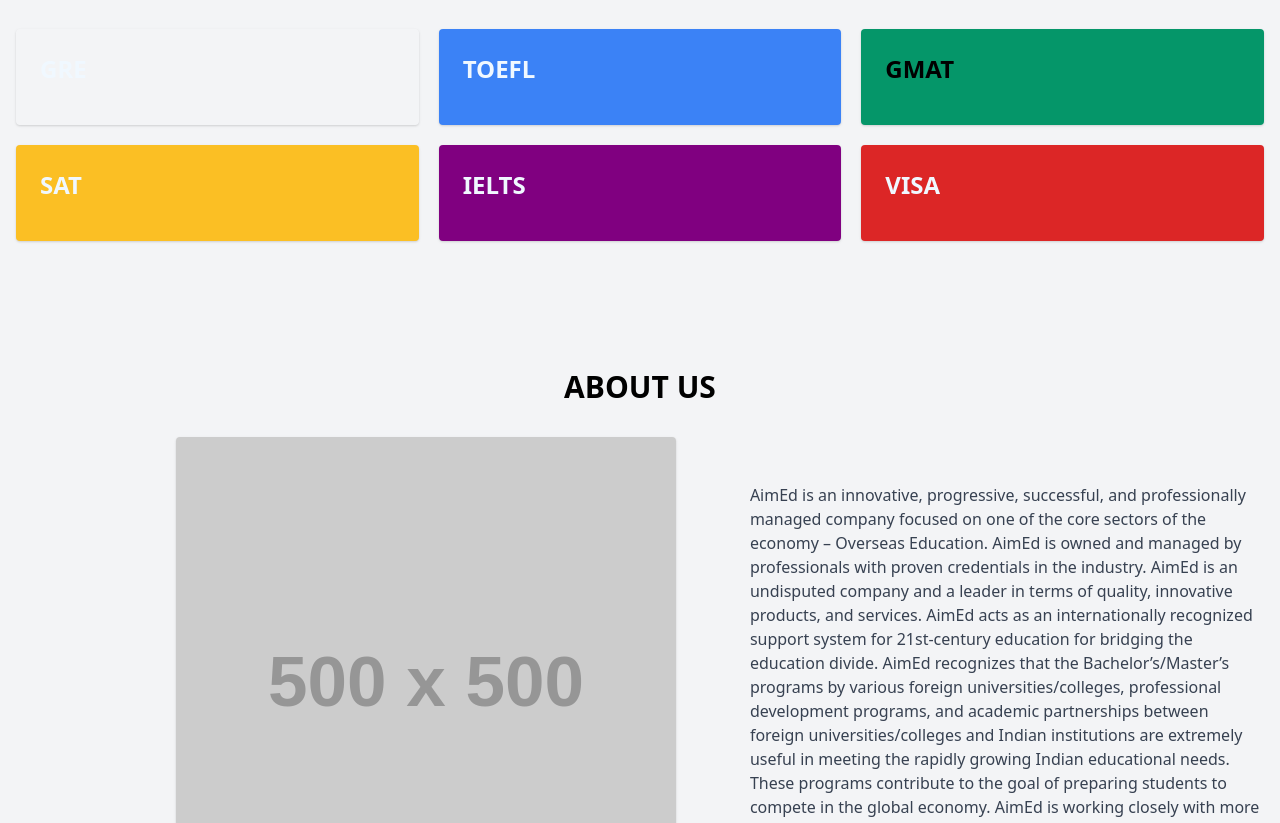
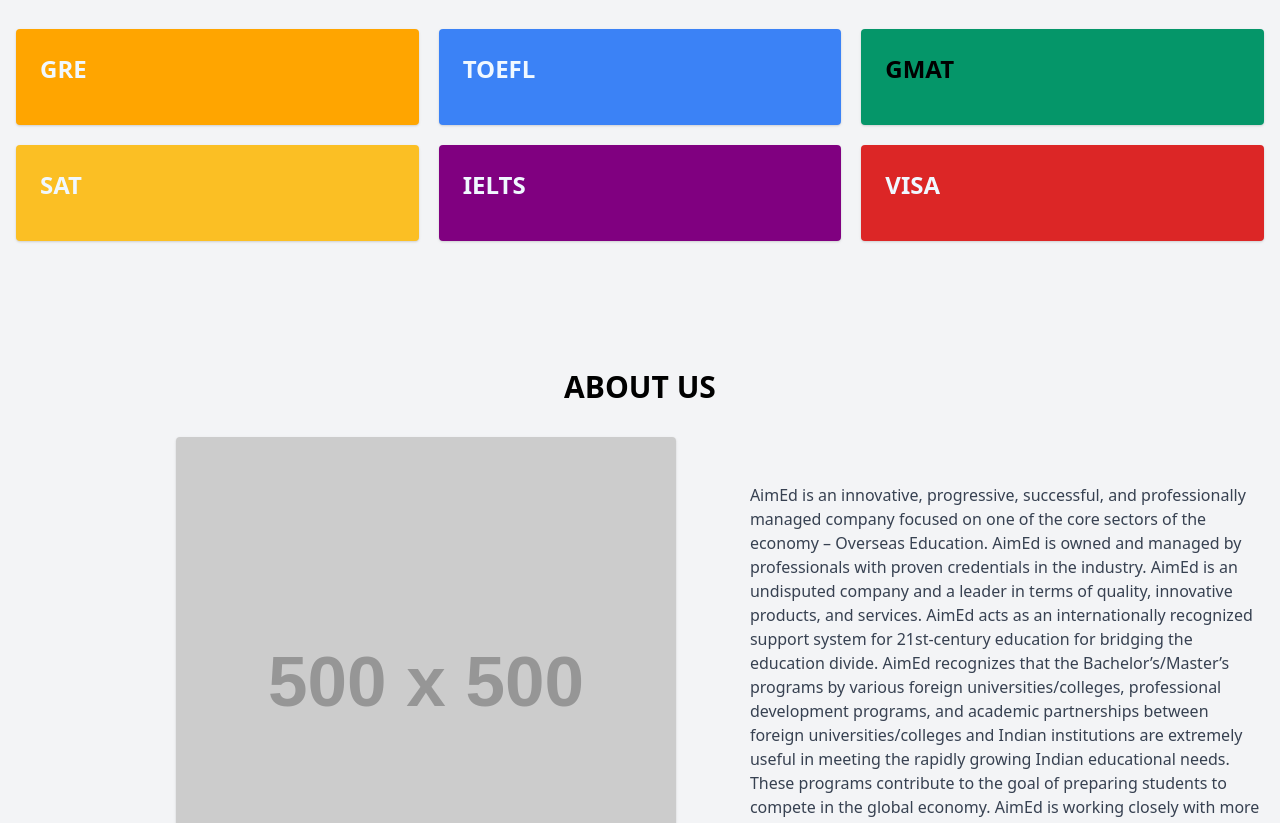
Before and after one commit to PhanindraReddy-07/aimEd, a plain HTML site: page index.html in a window 1280 px wide. Shown: the part 1478-2301 px from the top of the page. Drawn offline with nearby package versions, Linux system fonts and the light colour scheme; placeholder pictures from the web are drawn by us.

Commit message:
Update index.html

```diff
--- a/index.html
+++ b/index.html
@@ -114,7 +114,7 @@
         <div class="container mx-auto px-4">
             <h2 class="text-3xl font-bold text-center mb-8"><p style="font-family: Dubai;"><a style="font-family: 'Times New Roman', Times, serif;">aimEd</a> EXPLORES!</p></h2>
             <div class="grid grid-cols-1 md:grid-cols-3 gap-5">
-                <div class="bg p-6 rounded shadow">
+                <div class="bg p-6 rounded shadow" id="greclr">
                     <h3 class="text-2xl font-bold mb-4" style="color: aliceblue;">GRE</h3>
                 </div>
                 <div class="bg-blue-500 p-6 rounded shadow">
```
